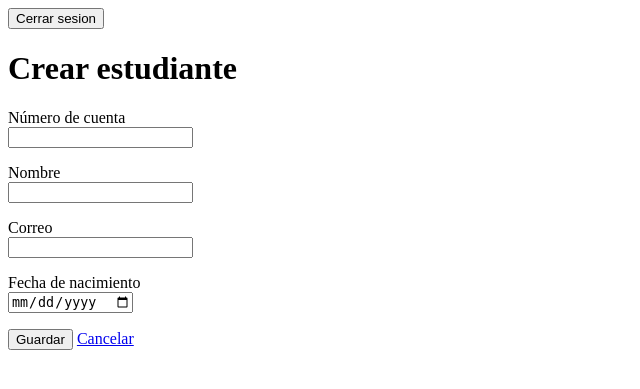
After one commit to renieryespinoza17/CRUD-LARAVEL-Reniery, a Laravel app: page /estudiantes/crear in a window 1280 px wide. The commit adds this page. Shown: the top 389 px of the page, without its empty margins (0-640 px from the left). Run offline with Laravel 12, Linux system fonts and the light colour scheme; a user stored in the database is signed in; data comes from the database, SQL or seed files in the repository.

Commit message:
Crear registros estudiantes

```diff
--- a/estudiantes/app/Http/Controllers/EstudianteController.php
+++ b/estudiantes/app/Http/Controllers/EstudianteController.php
@@ -1,7 +1,7 @@
 <?php
 
 namespace App\Http\Controllers;
-
+use Illuminate\Http\Request;
 use App\Models\Estudiante;
 
 class EstudianteController extends Controller
@@ -11,4 +11,31 @@ class EstudianteController extends Controller
         $estudiantes = Estudiante::orderBy('id')->get();
         return view('estudiantes.index', ['estudiantes' => $estudiantes]);
     }
+    public function create()
+{
+    return view('estudiantes.create');
 }
+
+public function store(Request $request)
+{
+    $datos = $request->validate([
+        'numero_cuenta' => ['required', 'string', 'max:20',
+            'unique:estudiantes,numero_cuenta'],
+        'nombre' => ['required', 'string', 'max:100'],
+        'correo' => ['required', 'email', 'max:255',
+            'unique:estudiantes,correo'],
+        'fecha_nacimiento' => ['required', 'date',
+            'before_or_equal:today'],
+    ]);
+
+    $estudiante = new Estudiante();
+    $estudiante->numero_cuenta = $datos['numero_cuenta'];
+    $estudiante->nombre = $datos['nombre'];
+    $estudiante->correo = $datos['correo'];
+    $estudiante->fecha_nacimiento = $datos['fecha_nacimiento'];
+    $estudiante->save();
+
+    return redirect()->route('estudiantes.index')
+        ->with('exito', 'Estudiante creado correctamente.');
+}
+}
--- /dev/null
+++ b/estudiantes/resources/views/estudiantes/create.blade.php
@@ -0,0 +1,22 @@
+@extends('layouts.app')
+@section('contenido')
+    <h1>Crear estudiante</h1>
+    <form method="POST" action="{{ route('estudiantes.store') }}">
+        @csrf
+        <p><label for="numero_cuenta">Número de cuenta</label><br>
+            <input id="numero_cuenta" name="numero_cuenta" type="text" maxlength="20" value="{{ old('numero_cuenta') }}"
+                required>
+        </p>
+        <p><label for="nombre">Nombre</label><br>
+            <input id="nombre" name="nombre" type="text" maxlength="100" value="{{ old('nombre') }}" required>
+        </p>
+        <p><label for="correo">Correo</label><br>
+            <input id="correo" name="correo" type="email" value="{{ old('correo') }}" required>
+        </p>
+        <p><label for="fecha_nacimiento">Fecha de nacimiento</label><br>
+            <input id="fecha_nacimiento" name="fecha_nacimiento" type="date" value="{{ old('fecha_nacimiento') }}" required>
+        </p>
+        <button type="submit">Guardar</button>
+        <a href="{{ route('estudiantes.index') }}">Cancelar</a>
+    </form>
+@endsection
--- a/estudiantes/resources/views/estudiantes/index.blade.php
+++ b/estudiantes/resources/views/estudiantes/index.blade.php
@@ -1,6 +1,7 @@
 @extends('layouts.app')
 @section('contenido')
     <h1>Registro de estudiantes</h1>
+    <p><a href="{{ route('estudiantes.create') }}">Crear estudiante</a></p>
     <table border="1">
         <thead>
             <tr>
--- a/estudiantes/routes/web.php
+++ b/estudiantes/routes/web.php
@@ -3,6 +3,7 @@
 use Illuminate\Support\Facades\Route;
 use App\Http\Controllers\LoginController;
 use App\Http\Controllers\EstudianteController;
+
 Route::get('/', function () {
     return redirect()->route('login');
 });
@@ -13,10 +14,16 @@ Route::post('/login', [LoginController::class, 'store'])
     ->middleware('throttle:6,1')->name('login.store');
 
 Route::middleware('auth')->group(function () {
-    Route::view('/inicio', 'inicio')->name('inicio');
+    Route::get('/inicio', function () {
+        return redirect()->route('estudiantes.index');
+    })->name('inicio');
 
     Route::get('/estudiantes', [EstudianteController::class, 'index'])
         ->name('estudiantes.index');
+    Route::get('/estudiantes/crear', [EstudianteController::class, 'create'])
+        ->name('estudiantes.create');
+    Route::post('/estudiantes', [EstudianteController::class, 'store'])
+        ->name('estudiantes.store');
 
     Route::post('/logout', [LoginController::class, 'destroy'])
         ->name('logout');
```
